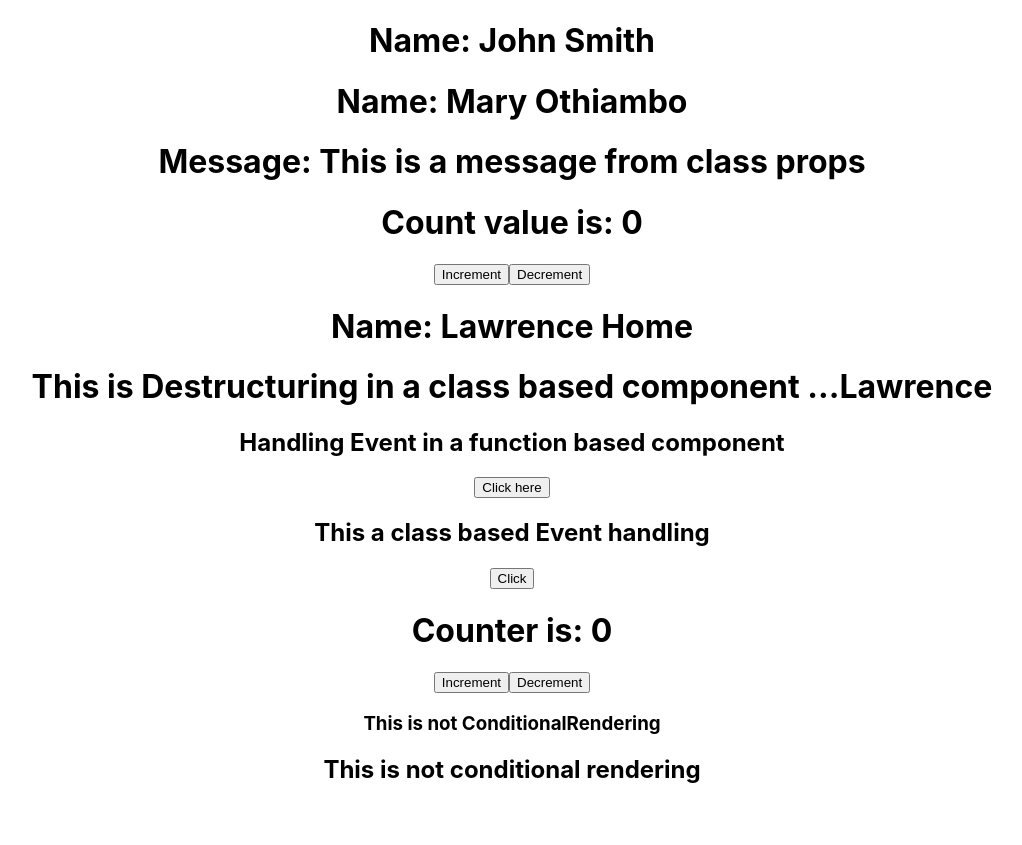
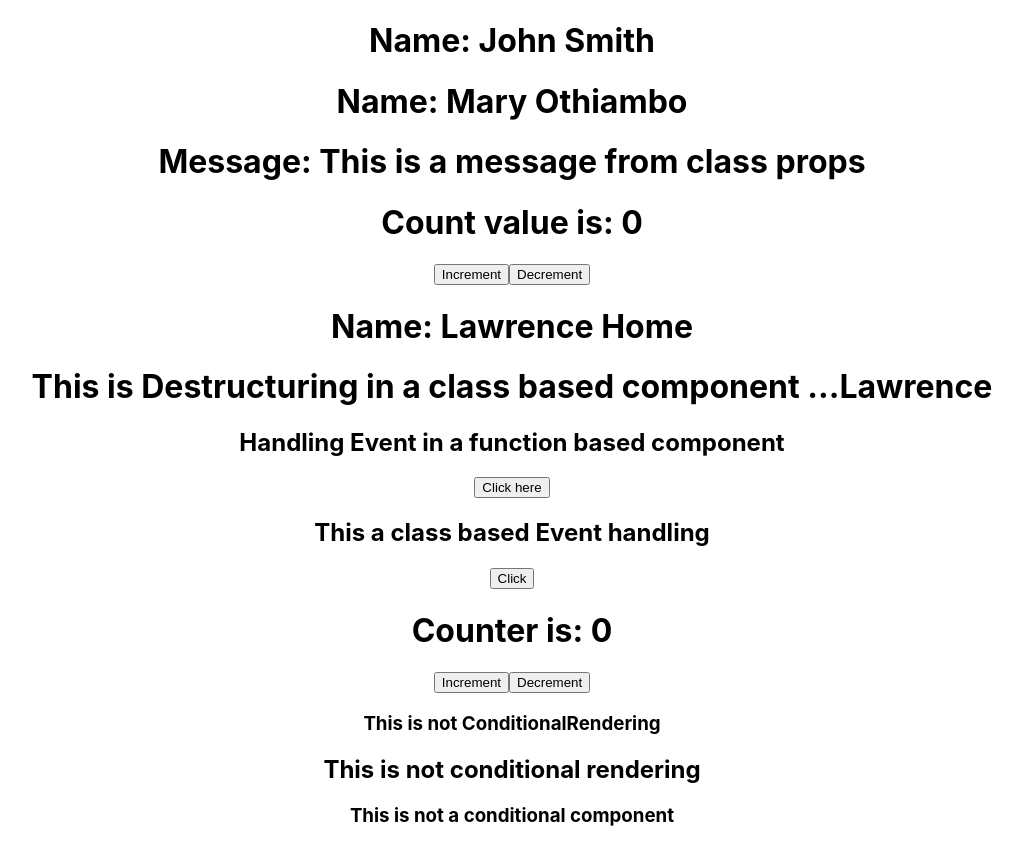
Before and after one commit to Ramas-21/react_tutorial, a React (Create React App) app: page / in a window 1280 px wide. Shown: the whole page, without its empty margins (128-1150 px from the left). Before the commit the page ends 804 px from the top, so only its background shows below. Built offline with nearby package versions, Linux system fonts and the light colour scheme.

Commit message:
Ternary operator in react

```diff
--- a/src/App.js
+++ b/src/App.js
@@ -9,6 +9,7 @@ import ClassEvent from './components/ClassEvent';
 import FunctionState from './components/FunctionState';
 import ConditionalRendering from './components/ConditionalRendering';
 import VariableElememt from './components/VariableElement';
+import TernaryOperator from './components/TernaryOperator';
 function App() {
   return (
     <div className="App">
@@ -23,6 +24,7 @@ function App() {
       <FunctionState></FunctionState>
       <ConditionalRendering></ConditionalRendering>
       <VariableElememt></VariableElememt>
+      <TernaryOperator></TernaryOperator>
     </div>
   );
 }
--- /dev/null
+++ b/src/components/TernaryOperator.js
@@ -0,0 +1,15 @@
+import {useState} from "react";
+function TernaryOperator(){
+    const [display, setDisplay] = useState(false);
+
+    return display ? (
+        <div>
+            <h3>This is conditional component</h3>
+        </div>
+    ) : (
+        <div>
+            <h3>This is not a conditional component</h3>
+        </div>
+    );
+}
+export default TernaryOperator;
```
